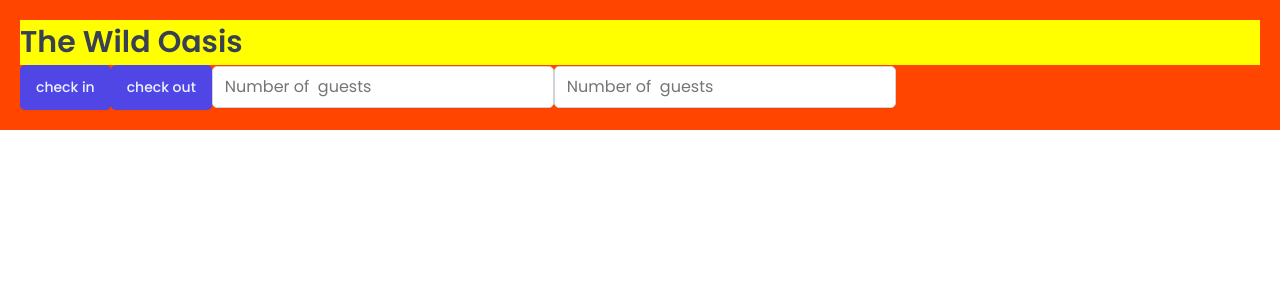
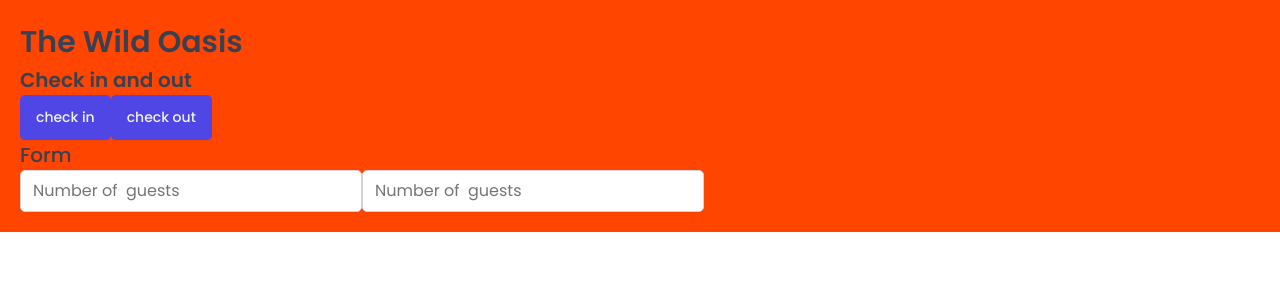
Before and after one commit to Amir-mohammad-ahmady-1234/the-wild-oasis, a React (Vite) app: page / in a window 1280 px wide. Shown: the top 300 px of the page. Built offline with nearby package versions, Linux system fonts and the light colour scheme; a web font is replaced by a local one.

Commit message:
Styled Component Props and the css Function.

```diff
--- a/src/App.jsx
+++ b/src/App.jsx
@@ -2,13 +2,7 @@
 import GlobalStyles from "./styles/globalStyles";
 import Button from "./ui/Button";
 import Input from "./ui/Input";
-
-const H1 = styled.h1`
-  font-size: 30px;
-  font-weight: 600;
-  background-color: yellow;
-`;
-
+import Heading from "./ui/Heading";
 
 const StyledApp = styled.main`
   background-color: orangered;
@@ -20,10 +14,13 @@
     <>
       <GlobalStyles />
       <StyledApp>
-      <H1>The Wild Oasis</H1>
+        <Heading as="h1">The Wild Oasis</Heading>
+
+        <Heading as="h2">Check in and out</Heading>
         <Button onClick={() => alert("check in")}>check in</Button>
         <Button onClick={() => alert("check out")}>check out</Button>
 
+        <Heading as="h3">Form</Heading>
         <Input type="number" placeholder="Number of  guests" />
         <Input type="number" placeholder="Number of  guests" />
       </StyledApp>
--- /dev/null
+++ b/src/ui/Heading.jsx
@@ -0,0 +1,37 @@
+import styled, { css } from "styled-components";
+
+// const test = css`
+//   text-align: center;
+//   ${10 > 2
+//     ? css`
+//         background-color: yellow;
+//       `
+//     : css`
+//         background-color: red;
+//       `}
+// `;
+
+const Heading = styled.h1`
+  ${(props) =>
+    props.as === "h1" &&
+    css`
+      font-size: 3rem;
+      font-weight: 600;
+    `}
+
+  ${(props) =>
+    props.as === "h2" &&
+    css`
+      font-size: 2rem;
+      font-weight: 600;
+    `}
+
+  ${(props) =>
+    props.as === "h3" &&
+    css`
+      font-size: 2rem;
+      font-weight: 500;
+    `}
+`;
+
+export default Heading;
```
Lines whose indentation alone changed are shown as unchanged.
